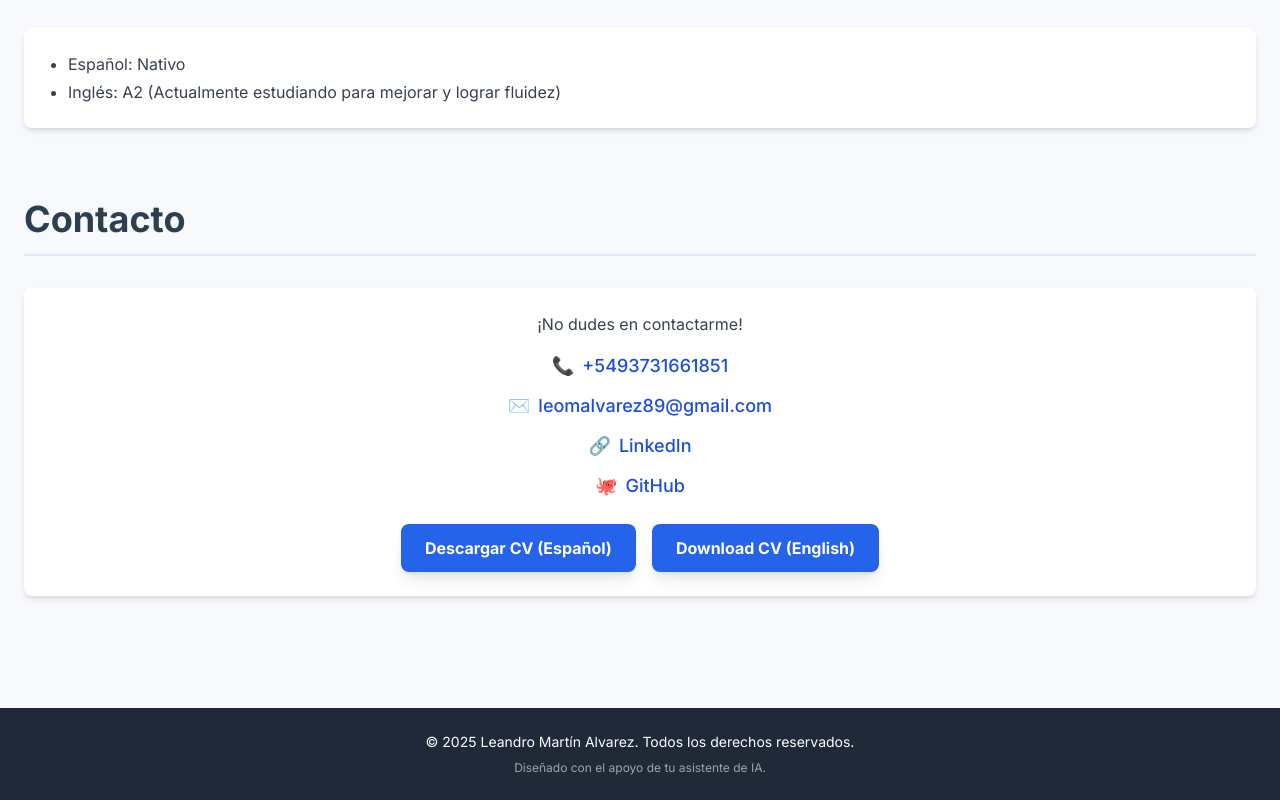
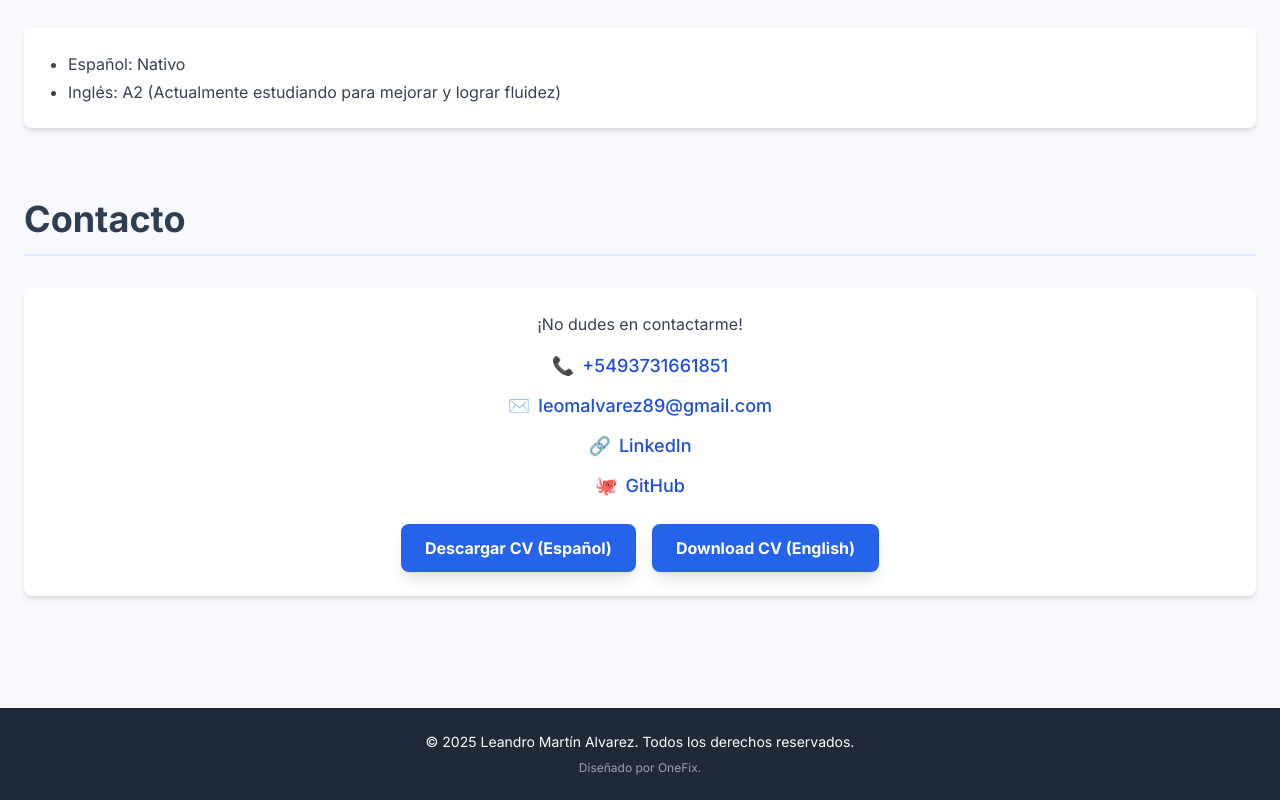
Before and after one commit to QuBiit0/qubiit0.github.io, a plain HTML site: page index.html in a window 1280 px wide. Shown: the part 5158-5958 px from the top of the page. Drawn offline with nearby package versions, Linux system fonts and the light colour scheme.

Commit message:
Update index.html

```diff
--- a/index.html
+++ b/index.html
@@ -532,7 +532,7 @@
 
     <footer class="bg-gray-800 text-white text-center py-6 text-sm">
         <p>&copy; 2025 Leandro Martín Alvarez. Todos los derechos reservados.</p>
-        <p class="mt-2 text-xs text-gray-400">Diseñado con el apoyo de tu asistente de IA.</p>
+        <p class="mt-2 text-xs text-gray-400">Diseñado por OneFix.</p>
     </footer>
 
     <script>
```
